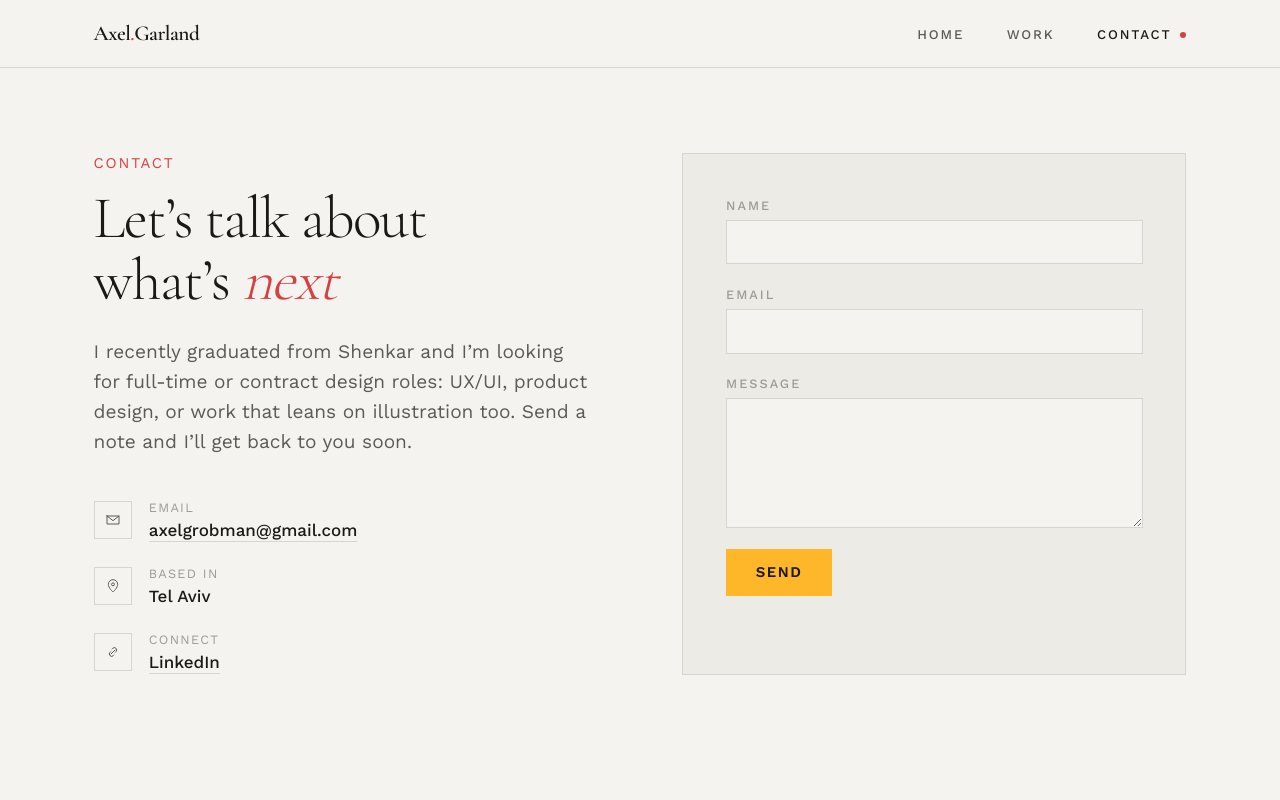
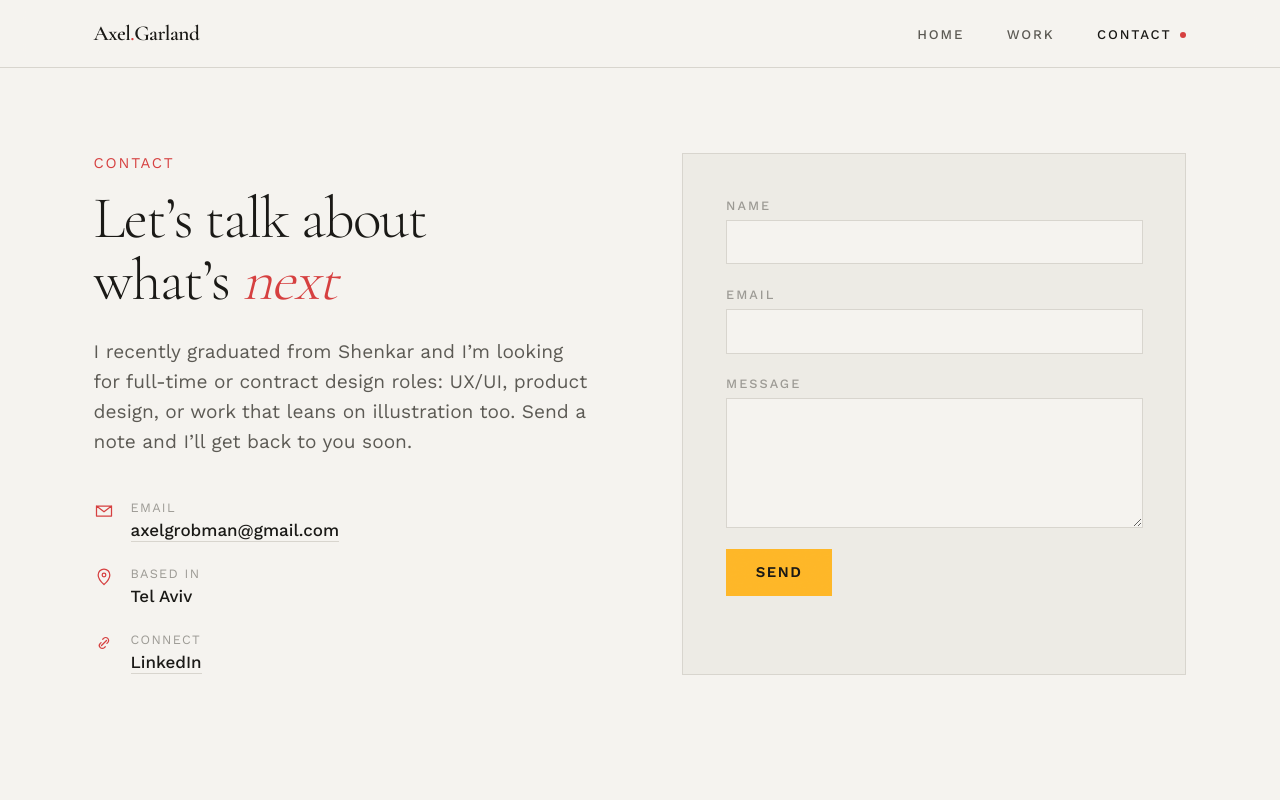
Before and after one commit to AxelGarland/AxelGarland, a Next.js app: page /contact in a window 1280 px wide. Shown: the top 800 px of the page. Built offline with nearby package versions, Linux system fonts and the light colour scheme.

Commit message:
Unbox the contact-page icons, tint them red
Removed the bordered square around each contact icon (email, location,
connect) and colored them with the site's accent red instead of the
neutral ink-muted.

Co-Authored-By: Claude Sonnet 5 <noreply@anthropic.com>

```diff
--- a/app/contact/page.tsx
+++ b/app/contact/page.tsx
@@ -76,11 +76,16 @@ export default function ContactPage() {
             <div className="flex flex-col gap-5">
               {details.map((d) => (
                 <div key={d.label} className="flex items-start gap-4">
-                  <div className="mt-0.5 flex h-9 w-9 shrink-0 items-center justify-center border border-line text-ink-muted">
-                    <svg width="16" height="16" viewBox="0 0 24 24" fill="none" aria-hidden>
-                      {d.icon}
-                    </svg>
-                  </div>
+                  <svg
+                    width="20"
+                    height="20"
+                    viewBox="0 0 24 24"
+                    fill="none"
+                    aria-hidden
+                    className="mt-0.5 shrink-0 text-accent"
+                  >
+                    {d.icon}
+                  </svg>
                   <div>
                     <p className="mb-0.5 text-xs uppercase tracking-[0.1em] text-ink-subtle">
                       {d.label}
```
Also changed, not shown: 1 other file (tests, documents, lock files or other folders).
